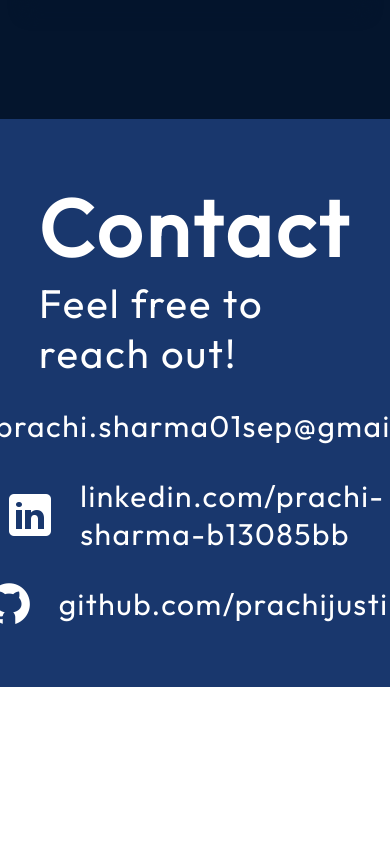
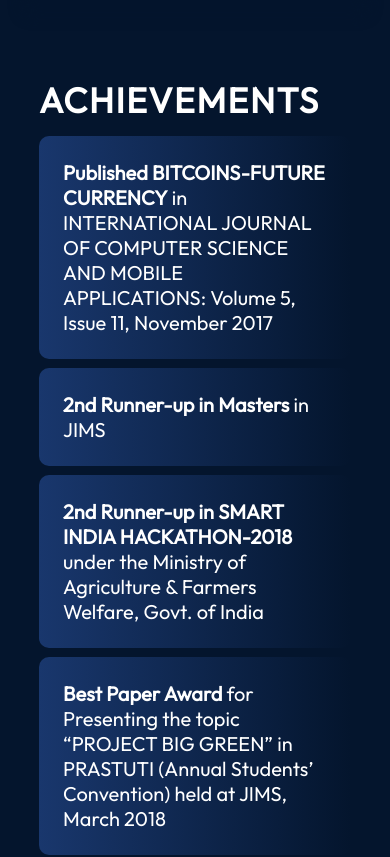
Before and after one commit to prachijustin/portfolio, a React (Vite) app: page / in a window 390 px wide. Shown: the part 6980-7837 px from the top of the page. Before the commit the page ends 7667 px from the top, so only its background shows below. Built offline with nearby package versions, Linux system fonts and the light colour scheme.

Commit message:
achievements added

```diff
--- a/src/App.tsx
+++ b/src/App.tsx
@@ -1,5 +1,6 @@
 import styles from "./App.module.css";
 import { About } from "./components/About/About";
+import { Achievement } from "./components/Achievement/Achievement";
 import { Contact } from "./components/Contact/Contact";
 import { Experience } from "./components/Experience/Experience";
 import { Hero } from "./components/Hero/Hero";
@@ -14,6 +15,7 @@
       <About />
       <Experience />
       <Projects />
+      <Achievement />
       <Contact />
     </div>
   );
--- /dev/null
+++ b/src/components/Achievement/Achievement.module.css
@@ -0,0 +1,80 @@
+@import "../../vars.css";
+
+.container {
+  color: var(--color-text);
+  margin-top: 79px;
+  margin-left: 10%;
+  margin-right: 10%;
+}
+
+.title {
+  color: var(--color-text);
+  font-size: 35px;
+  font-weight: 700;
+  letter-spacing: 1.75px;
+  text-transform: uppercase;
+}
+
+.content {
+  display: flex;
+  flex-direction: row;
+  justify-content: space-evenly;
+  margin-top: 14px;
+}
+
+.achievement {
+  width: 80%;
+  display: flex;
+  flex-direction: column;
+  gap: 20px;
+}
+
+.achievementItem {
+  display: flex;
+  flex-direction: row;
+  align-items: center;
+  gap: 17px;
+  background: #19376d;
+  background: linear-gradient(90deg, #19376d 0%, rgba(25, 25, 109, 0) 100%);
+  border-radius: 10px;
+  padding: 24px;
+}
+
+.achievementItem img {
+  width: 50px;
+}
+
+.achievementItemDetails {
+  font-family: var(--font-roboto);
+}
+
+.achievementItemDetails h3 {
+  font-size: 30px;
+  font-weight: 500;
+}
+
+.achievementItemDetails p {
+  font-size: 20px;
+  font-weight: 300;
+}
+
+.achievementItemDetails ul {
+  margin-top: 6px;
+  list-style-position: inside;
+  font-size: 25px;
+  list-style-type: disc;
+  margin-left: 17px;
+}
+
+@media screen and (max-width: 830px) {
+  .content {
+    flex-direction: column;
+    align-items: center;
+    gap: 34px;
+  }
+
+  .achievement {
+    width: 100%;
+    gap: 9px;
+  }
+}
--- /dev/null
+++ b/src/components/Achievement/Achievement.tsx
@@ -0,0 +1,26 @@
+import styles from "./Achievement.module.css";
+import achievements from "../../data/achievements.json";
+
+export const Achievement = () => {
+  return (
+    <section id="achievements" className={styles.container}>
+      <h2 className={styles.title}>Achievements</h2>
+      <div className={styles.content}>
+        <ul className={styles.achievement}>
+          {achievements.map((ach, id) => {
+            return (
+              <li key={id} className={styles.achievementItem}>
+                <div className={styles.achievementItemDetails}>
+                  <p>
+                    <b>{ach.title}</b>
+                    {ach.description}
+                  </p>
+                </div>
+              </li>
+            );
+          })}
+        </ul>
+      </div>
+    </section>
+  );
+};
--- a/src/components/Navbar/Navbar.tsx
+++ b/src/components/Navbar/Navbar.tsx
@@ -36,6 +36,9 @@
             <a href="#projects">Projects</a>
           </li>
           <li>
+            <a href="#achievements">Achievements</a>
+          </li>
+          <li>
             <a href="#contact">Contact</a>
           </li>
         </ul>
--- /dev/null
+++ b/src/data/achievements.json
@@ -0,0 +1,22 @@
+[
+    {
+        "title": "Published BITCOINS-FUTURE CURRENCY",
+        "description": " in INTERNATIONAL JOURNAL OF COMPUTER SCIENCE AND MOBILE APPLICATIONS: Volume 5, Issue 11, November 2017"
+    },
+    {
+        "title": "2nd Runner-up in Masters",
+        "description": " in JIMS"
+    },
+    {
+        "title": "2nd Runner-up in SMART INDIA HACKATHON-2018",
+        "description": " under the Ministry of Agriculture & Farmers Welfare, Govt. of India"
+    },
+    {
+        "title": "Best Paper Award",
+        "description": " for Presenting the topic “PROJECT BIG GREEN” in PRASTUTI (Annual Students’ Convention) held at JIMS, March 2018"
+    },
+    {
+        "title": "1st position in PROGRAMMING EVENT",
+        "description": " in “EDUCATION DAY-STUDENT’S CONVENTION” organized by BVICAM, October 2018"
+    }
+]
```
